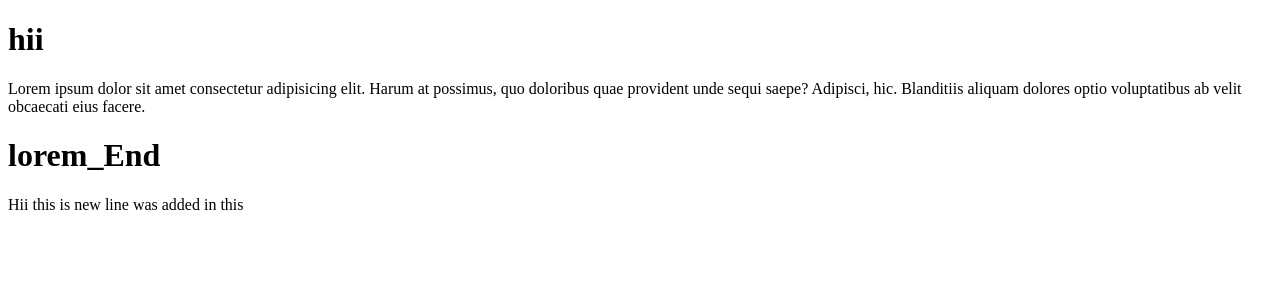
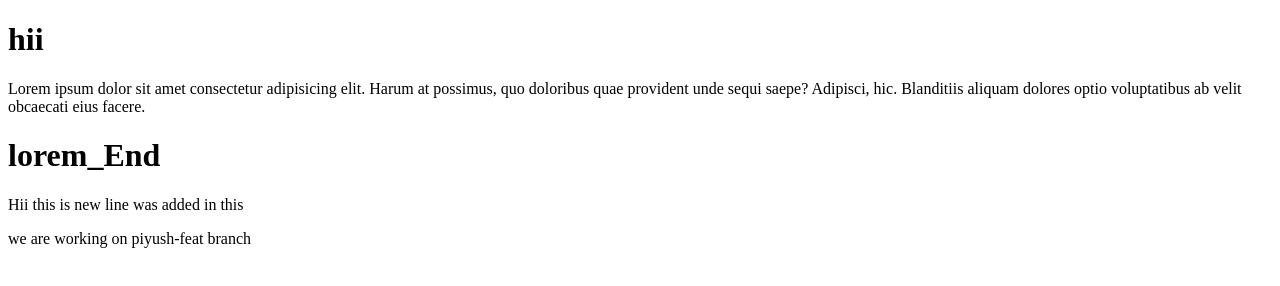
Before and after one commit to gouravgithub7710/github-basic, a plain HTML site: page index.html in a window 1280 px wide. Drawn offline with Linux system fonts and the light colour scheme.

Commit message:
new feat added in piyush-feat

```diff
--- a/index.html
+++ b/index.html
@@ -11,5 +11,8 @@
   <h1>lorem_End</h1>
 
 <p>Hii this is new line was added in this</p>
+
+
+<p>we are working on piyush-feat branch</p>
 </body>
 </html>
```
